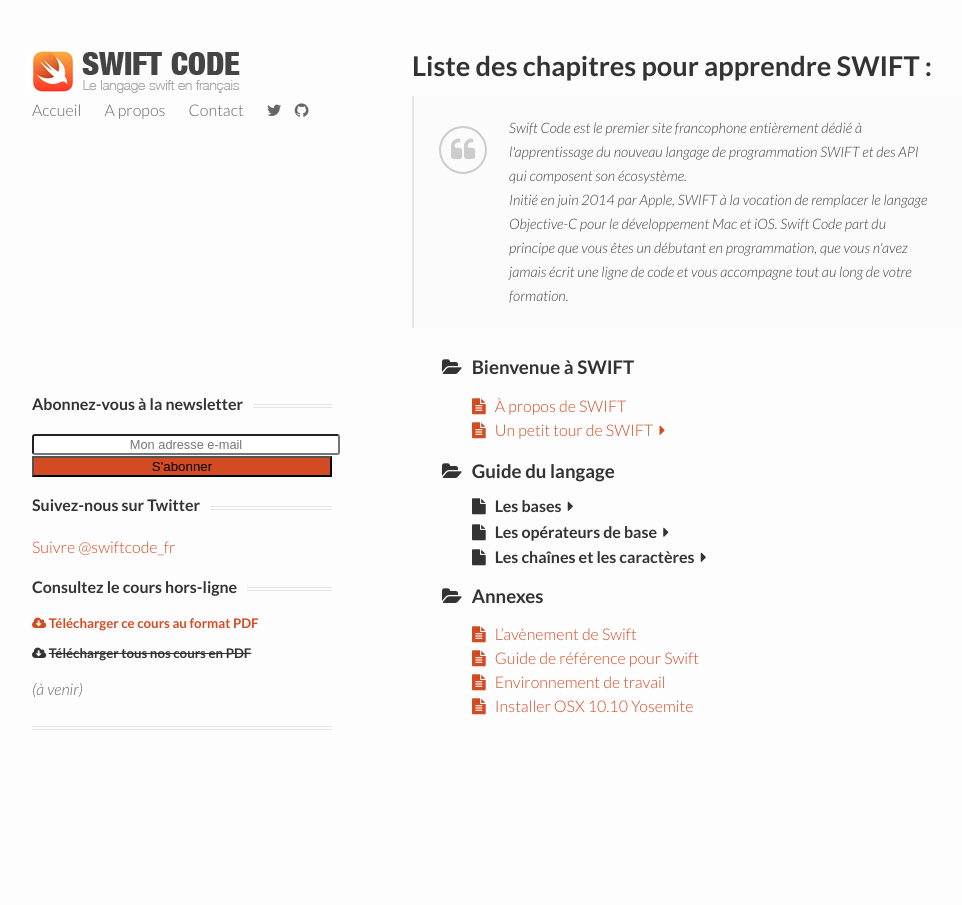
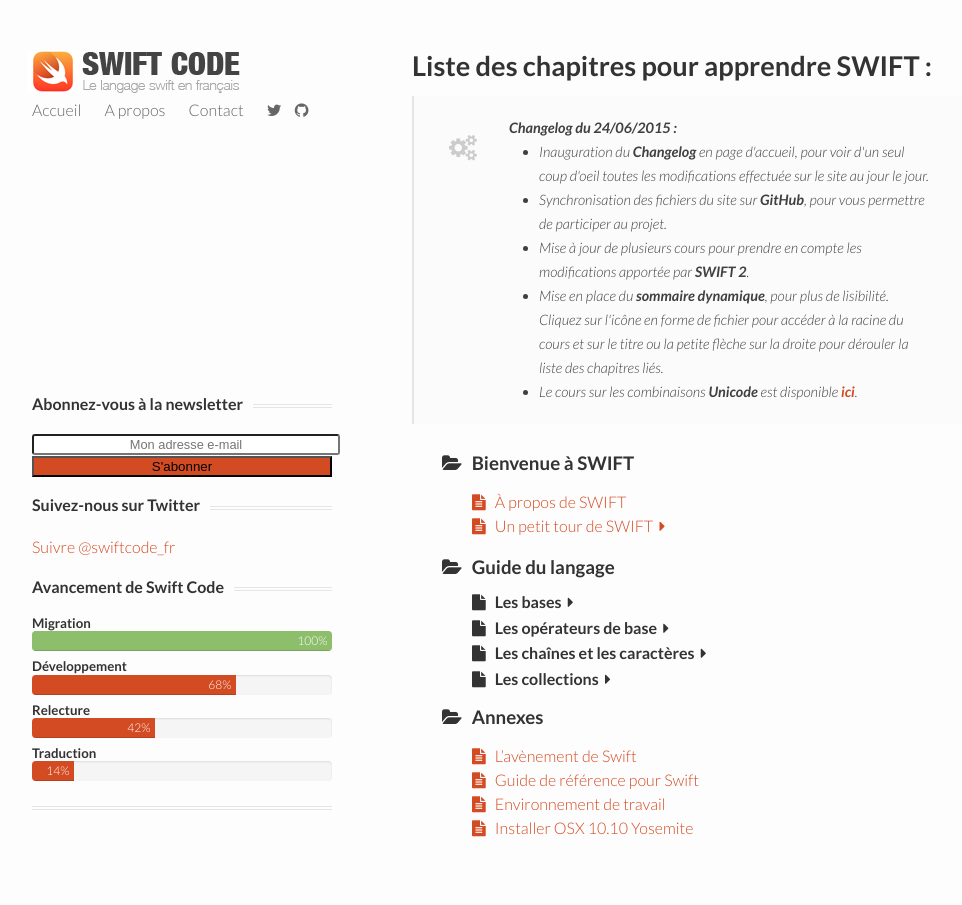
Before and after one commit to datalink747/swiftcode, a Jekyll site: the page built from index.html, in a window 1280 px wide. Shown: the whole page, without its empty margins (128-1090 px from the left). Built offline with Jekyll 4.4.1, drawn with Linux system fonts in a browser that asks for light colours; nearby versions of some CDN libraries; comment, search, counter and statistics services are not loaded.

Commit message:
modified:   _includes/header.html 	modified:   _posts/2015-06-22-unicode.md 	new file:   _posts/2015-06-24-collections-swift.md 	new file:   _posts/2015-06-24-compter-caracteres.md 	new file:   _posts/2015-06-24-modification-collections-swift.md 	new file:   _posts/2015-06-24-tableaux-swift.md 	modified:   _sass/_base.scss 	new file:   "img/Capture d\342\200\231\303\251cran 2015-06-24 \303\240 17.23.56.jpg" 	modified:   index.html

```diff
--- a/_includes/header.html
+++ b/_includes/header.html
@@ -69,11 +69,24 @@
 		<!-- Twitter -->
 
 		<!-- PDF -->
-		<div id="sidebarpdf" class="widget clearfix">
-			<h4 class="widget-title"><span>Consultez le cours hors-ligne</span></h4>
-			<h5><a href="http://adf.ly/pO8jr" target="_blank">{% icon fa-cloud-download %}  Télécharger ce cours au format PDF</a></h5>
-			<h5>{% icon fa-cloud-download %}  <del>Télécharger tous nos cours en PDF</del></h5>
-			<p class="disabled"><em>(à venir)</em></p>
+		<div id="avancement" class="widget clearfix">
+			<h4 class="widget-title"><span>Avancement de Swift Code</span></h4>
+			<h5>Migration</h5>
+			<div class="progress">
+			  <div class="progress-green" role="progressbar" aria-valuenow="100" aria-valuemin="0" aria-valuemax="100" style="width:100%">100% &nbsp;</div>
+			</div>
+			<h5>Développement</h5>
+			<div class="progress">
+			  <div class="progress-bar progress-bar-warning" role="progressbar" aria-valuenow="68" aria-valuemin="0" aria-valuemax="100" style="width:68%">68% &nbsp;</div>
+			</div>
+			<h5>Relecture</h5>
+			<div class="progress">
+			  <div class="progress-bar progress-bar-warning" role="progressbar" aria-valuenow="41" aria-valuemin="0" aria-valuemax="100" style="width:41%">42% &nbsp;</div>
+			</div>
+			<h5>Traduction</h5>
+			<div class="progress">
+			  <div class="progress-bar progress-bar-warning" role="progressbar" aria-valuenow="14" aria-valuemin="0" aria-valuemax="100" style="width:14%">14% &nbsp;</div>
+			</div>
 		</div>
 		<!-- PDF -->
 
--- a/_sass/_base.scss
+++ b/_sass/_base.scss
@@ -159,6 +159,37 @@
 	border-radius: 99%;
 	-moz-border-radius: 99%;
 	-webkit-border-radius: 99%;
+}
+
+.changelog {
+	background: #fbfbfb;
+	border-left: 2px solid #e5e5e5;
+	padding: 20px 30px 20px 95px;
+	font-style: italic;
+	color: #404040;
+	position: relative;
+    font-size: 0.9em;
+
+    > :last-child {
+        margin-bottom: 0;
+    }
+}
+
+.changelog:before {
+	display: block;
+	padding: 10px;
+	font-family: FontAwesome;
+	content: "\f085";
+	position: absolute;
+	left: 25px;
+	top: 30px;
+	font-style: normal;
+	font-size: 26px;
+	color: #ccc;
+}
+
+.changelog strong {
+	font-weight: bold;
 }
 
 .swift1 {
@@ -391,3 +422,45 @@
         }
     }
 }
+
+
+/**
+ * Progress Bar
+ */
+
+.progress {
+  height: 20px;
+  margin-bottom: 8px;
+  overflow: hidden;
+  background-color: #f5f5f5;
+  border-radius: 4px;
+  -webkit-box-shadow: inset 0 1px 2px rgba(0,0,0,.1);
+  box-shadow: inset 0 1px 2px rgba(0,0,0,.1);
+}
+
+.progress-bar, .progress-green {
+  float: left;
+  width: 0;
+  height: 100%;
+  font-size: 12px;
+  line-height: 20px;
+  color: #fff;
+  text-align: right;
+  -webkit-box-shadow: inset 0 -1px 0 rgba(0,0,0,.15);
+  box-shadow: inset 0 -1px 0 rgba(0,0,0,.15);
+  -webkit-transition: width .6s ease;
+  -o-transition: width .6s ease;
+  transition: width .6s ease;
+}
+
+.progress-bar {
+	background-color: #d34b23;
+}
+
+.progress-green {
+	background-color: #8DBE6B;
+}
+
+#avancement h5 {
+	margin-bottom: 0px;
+}
--- a/index.html
+++ b/index.html
@@ -6,8 +6,16 @@
 
 	<div class="jumbotron">
 		<h1>Liste des chapitres pour apprendre SWIFT :</h1>
-		<blockquote>Swift Code est le premier site francophone entièrement dédié à l'apprentissage du nouveau langage de programmation SWIFT et des API qui composent son écosystème. <br />Initié en juin 2014 par Apple, SWIFT à la vocation de remplacer le langage Objective-C pour le développement Mac et iOS. Swift Code part du principe que vous êtes un débutant en programmation, que vous n'avez jamais écrit une ligne de code et vous accompagne tout au long de votre formation.
-		</blockquote>
+		<div class="changelog">
+			<strong>Changelog du 24/06/2015 :</strong>
+			<ul>
+				<li>Inauguration du <strong>Changelog</strong> en page d'accueil, pour voir d'un seul coup d'oeil toutes les modifications effectuée sur le site au jour le jour.</li>
+				<li>Synchronisation des fichiers du site sur <strong>GitHub</strong>, pour vous permettre de participer au projet.</li>
+				<li>Mise à jour de plusieurs cours pour prendre en compte les modifications apportée par <strong>SWIFT 2</strong>.</li>
+				<li>Mise en place du <strong>sommaire dynamique</strong>, pour plus de lisibilité. Cliquez sur l'icône en forme de fichier pour accéder à la racine du cours et sur le titre ou la petite flèche sur la droite pour dérouler la liste des chapitres liés.</li>
+				<li>Le cours sur les combinaisons <strong>Unicode</strong> est disponible <strong><a href="/unicode-swift">ici</a></strong>.</li>
+			</ul>
+		</div>
 	</div>
 
 	<ul class="table-matiere">
@@ -151,6 +159,25 @@
 								<li><a href="/unicode-swift/#les-combinaisons-unicode">{% icon fa-bookmark %} Les combinaisons Unicode</a></li>
 							</ul>
 						</li>
+						<li><a href="/compter-caracteres/">{% icon fa-file-text %} Compter les caractères</a></li>
+					</ul>
+				<li class="titre"><h4>{% icon fa-file %} Les collections &nbsp;<i id="caret-14" class="fa fa-caret-right"></i></h4></li>
+					<ul class="panneau" id="panneau-3">
+						<li><a href="/collections-swift/">{% icon fa-file-text %} Introduction aux collections</a></li>
+						<li><a href="/modification-collections-swift/">{% icon fa-file-text %} Modifier les collections</a></li>
+						<li>
+							<a href="/tableaux-swift/">{% icon fa-file-text %} </a>
+							<a class="title">Les tableaux &nbsp;<i id="caret-15" class="fa fa-caret-right"></i></a>
+							<ul class="sousmenu" id="sousmenu-12">
+								<li><a href="/tableaux-swift/#la-syntaxe-abrge-du-type-tableau">{% icon fa-bookmark %} La syntaxe abrégée du type tableau</a></li>
+								<li><a href="/tableaux-swift/#crer-un-tableau-vide">{% icon fa-bookmark %} Créer un tableau vide</a></li>
+								<li><a href="/tableaux-swift/#crer-un-tableau-avec-une-valeur-par-dfaut">{% icon fa-bookmark %} Créer un tableau avec une valeur par défaut</a></li>
+								<li><a href="/tableaux-swift/#crer-un-tableau-depuis-deux-tableaux">{% icon fa-bookmark %} Créer un tableau depuis deux tableaux</a></li>
+								<li><a href="/tableaux-swift/#crer-un-tableau-de-chanes">{% icon fa-bookmark %} Créer un tableau de chaînes</a></li>
+								<li><a href="/tableaux-swift/#lire-et-modifier-un-tableau">{% icon fa-bookmark %} Lire et modifier un tableau</a></li>
+								<li><a href="/tableaux-swift/#les-itrations-avec-les-tableaux">{% icon fa-bookmark %} Les itérations avec les tableaux</a></li>
+							</ul>
+						</li>
 					</ul>
 			</ul>
 		</li>
```
Also changed, not shown: _posts/2015-06-22-unicode.md (+26 -14 lines), _posts/2015-06-24-collections-swift.md (added, +21 -0 lines), _posts/2015-06-24-compter-caracteres.md (added, +51 -0 lines), _posts/2015-06-24-modification-collections-swift.md (added, +21 -0 lines), _posts/2015-06-24-tableaux-swift.md (added, +66 -0 lines), img/Capture d’écran 2015-06-24 à 17.23.56.jpg (added).
